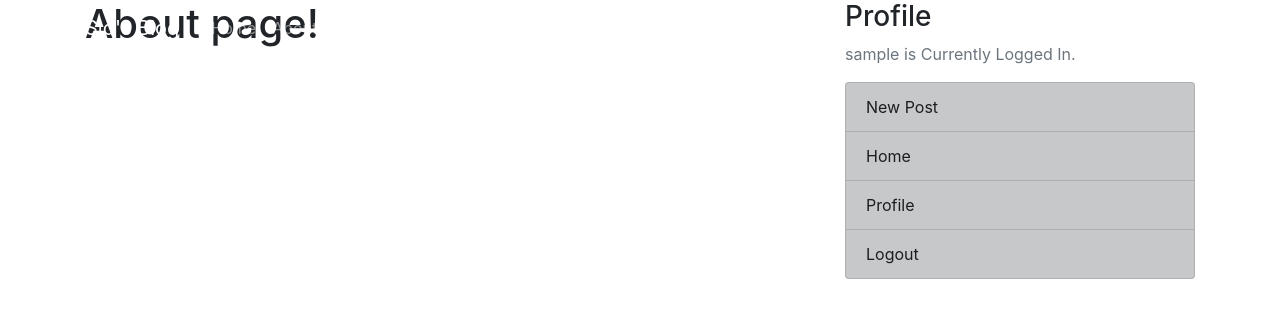
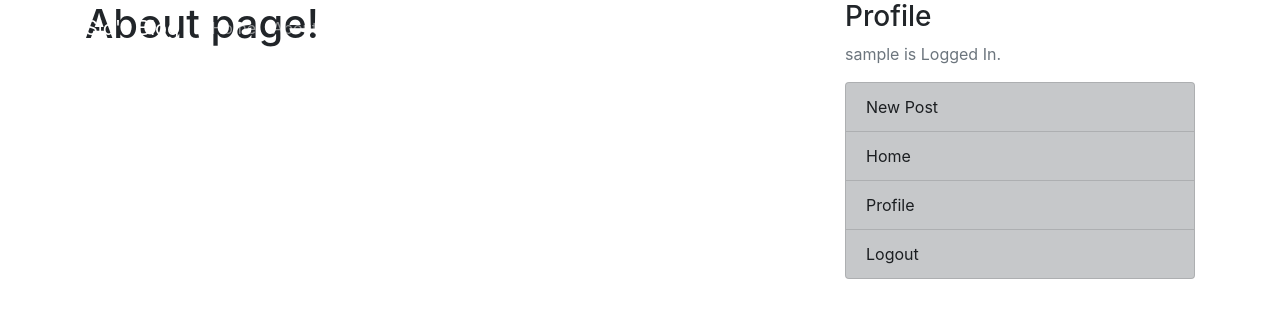
Before and after one commit to methegeek/Projects, a Django app: page /about/ in a window 1280 px wide. Shown: the top 318 px of the page. Run offline with Django 3.2, Linux system fonts and the light colour scheme; the visitor is signed in with stand-in values (Sample User, id 1); some libraries are stand-ins or nearby versions.

Commit message:
logged in1

```diff
--- a/blog/templates/blog/base.html
+++ b/blog/templates/blog/base.html
@@ -71,7 +71,7 @@
                 {% if user.is_authenticated %}
                       <h3>Profile</h3>
 
-                      <p class='text-muted'>{{user.username}} is Currently Logged In.
+                      <p class='text-muted'>{{user.username}} is Logged In.
                           <ul class="list-group">
                           <a class="list-group-item list-group-item-dark" href="{% url 'post-create' %}">New Post</a>
                           <a class="list-group-item list-group-item-dark" href="{% url 'blog-home' %}">Home</a>
```
